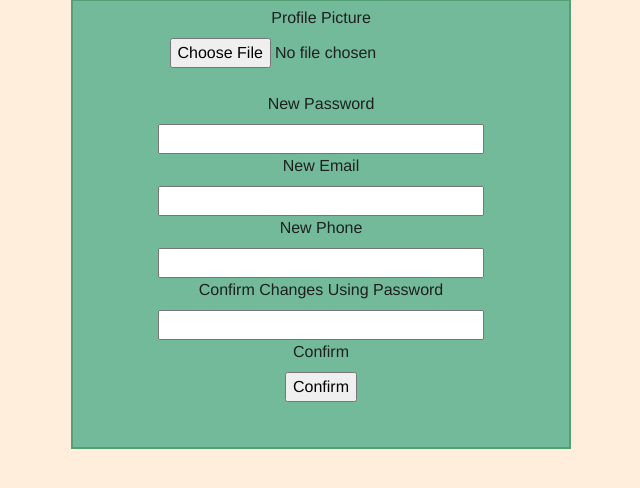
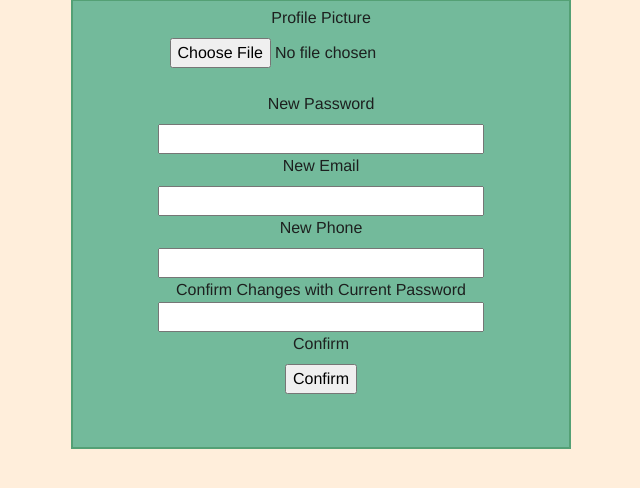
Before and after one commit to Krulled/CMPE133, a Flask app: a page that uses app/templates/edit.html in a window 1280 px wide. Shown: the part 193-681 px from the top of the page, without its empty margins (319-959 px from the left). Run offline with Flask 3, Linux system fonts and the light colour scheme; a user stored in the database is signed in; some libraries are stand-ins or nearby versions.

Commit message:
minor frontend changes

```diff
--- a/app/templates/collection.html
+++ b/app/templates/collection.html
@@ -13,7 +13,7 @@
     <div class = "title">
         {{user.username}}'s Plant Collection
     </div>
-</center>
+
     {% with messages = get_flashed_messages() %}
         {% if messages %}
             {% for message in messages %}
@@ -26,6 +26,8 @@
             {% endfor %}
         {% endif %}
     {% endwith %}
+
+</center>
 
     <br>
       <center style="padding-left: 100px;">
--- a/app/templates/edit.html
+++ b/app/templates/edit.html
@@ -34,7 +34,7 @@
                 <span style="color: red;">[{{ error }}]</span>
                 {% endfor %}
 
-                {{ form.confirmPassword.label }}<br>
+                Confirm Changes with Current Password<br>
                 {{ form.confirmPassword(size=32) }}<br>
                 {% for error in form.confirmPassword.errors %}
                 <span style="color: red;">[{{ error }}]</span>
```
Also changed, not shown: app/app.db (added). Lines whose indentation alone changed are shown as unchanged.
